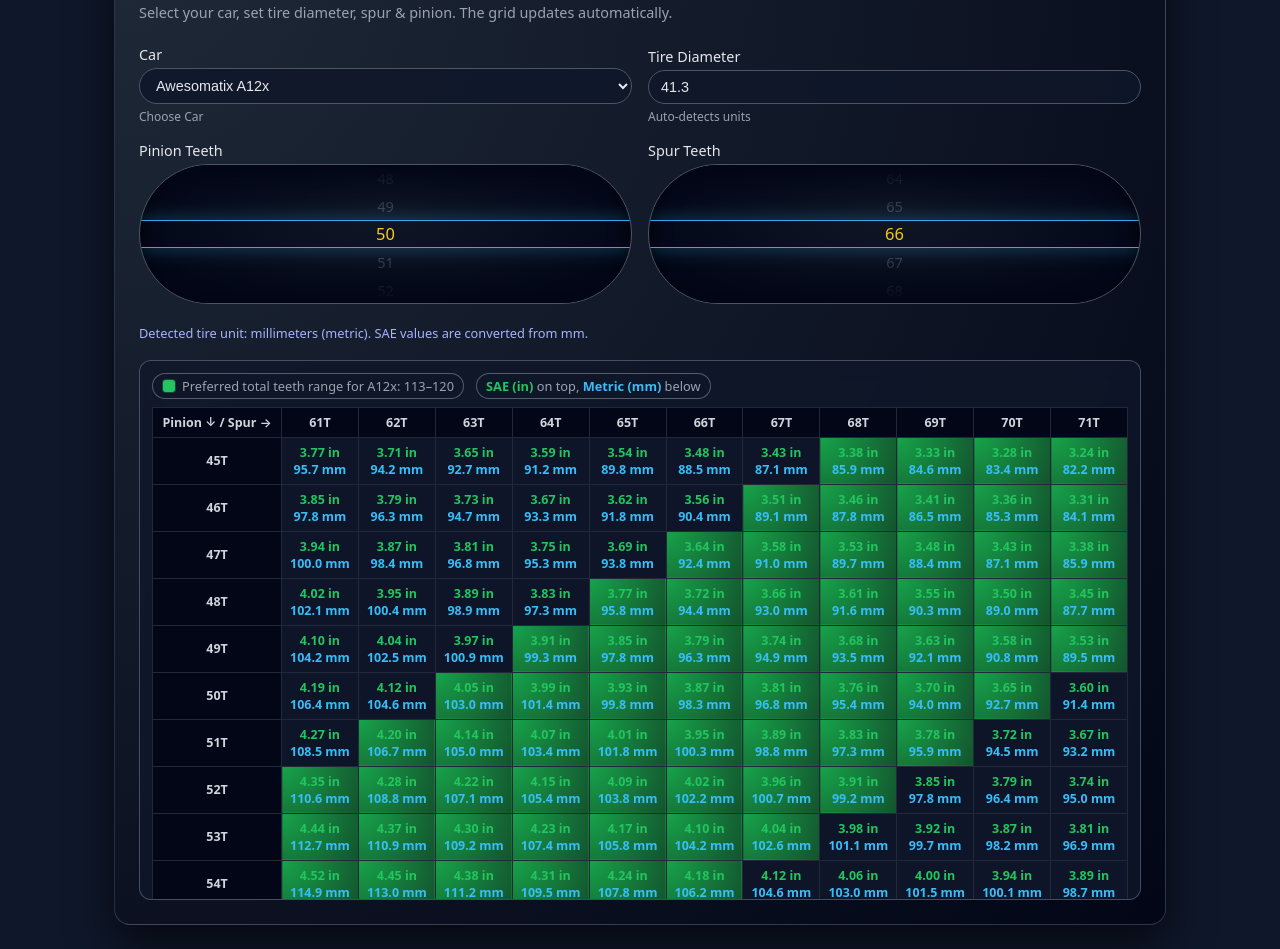
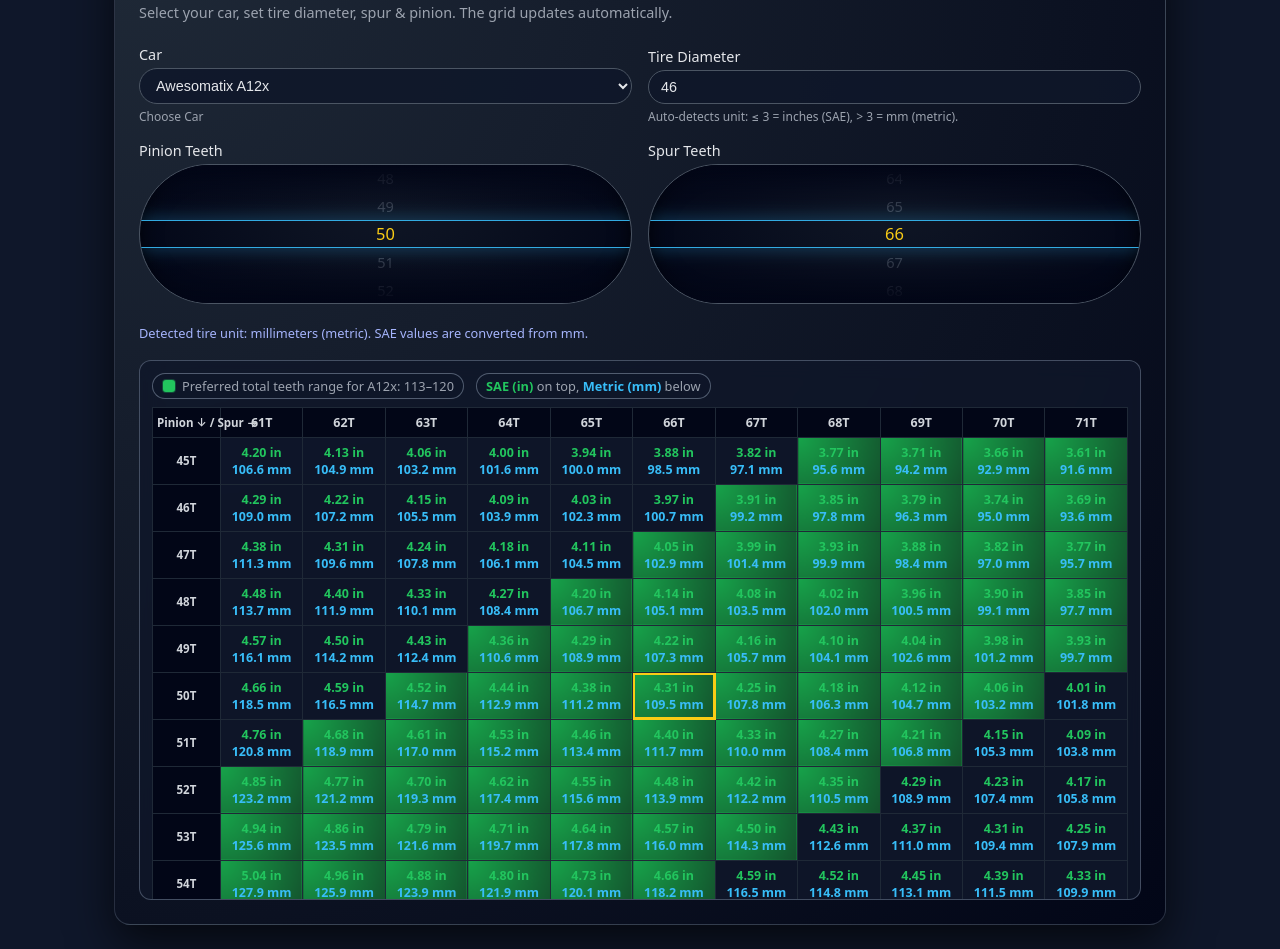
Before and after one commit to DrFelter/rollout, a plain HTML site: page index.html in a window 1280 px wide. Shown: the part 87-1036 px from the top of the page. Drawn offline with Linux system fonts and the light colour scheme.

Commit message:
Enhance styling for selected cells and input value
Added styles for selected cell and adjusted tire diameter input value.

```diff
--- a/index.html
+++ b/index.html
@@ -143,13 +143,21 @@
       font-weight: 600;
       color: #d1d5db;
     }
+
+    /* Make the pinion column narrower on small screens */
     th.sticky-left,
     td.sticky-left {
       position: sticky;
       left: 0;
       z-index: 1;
       background: #020617;
+      min-width: 52px;
+      max-width: 60px;
+      padding-left: 4px;
+      padding-right: 4px;
+      font-size: 0.72rem;
     }
+
     td {
       background: rgba(15, 23, 42, 0.9);
       color: #e5e7eb;
@@ -158,6 +166,13 @@
       background: radial-gradient(circle at top left, #16a34a, #14532d);
       color: #ecfdf5;
       font-weight: 600;
+    }
+
+    /* Yellow border for the exact selected spur/pinion combo */
+    td.selected-cell {
+      box-shadow: 0 0 0 2px #facc15 inset;
+      border-color: #facc15 !important;
+      position: relative;
     }
 
     .unit-note {
@@ -283,11 +298,11 @@
             id="tireDiameter"
             type="number"
             step="0.1"
-            value="41.3"
+            value="46"
             required
           />
           <div class="help-text">
-            Auto-detects units
+            Auto-detects unit: ≤ 3 = inches (SAE), &gt; 3 = mm (metric).
           </div>
         </div>
 
@@ -418,6 +433,11 @@
             td.classList.add("highlight");
           }
 
+          // Yellow border for *exact* selected pinion/spur
+          if (spur === spurStart && pinion === pinionStart) {
+            td.classList.add("selected-cell");
+          }
+
           row.appendChild(td);
         });
 
@@ -469,8 +489,7 @@
       const pinionStart = parseInt(document.getElementById("pinionStart").value, 10);
 
       if (!tireValue || tireValue <= 0 || !spurStart || !pinionStart) {
-        // Don't show alerts on live updates; just avoid crashing
-        return;
+        return; // avoid errors during partial edits
       }
 
       const spurRange = 5;
@@ -556,7 +575,7 @@
           if (d < bestDiff) {
             bestDiff = d;
             nearestIdx = i;
-          }
+            }
         });
         startIndex = nearestIdx;
       }
```
